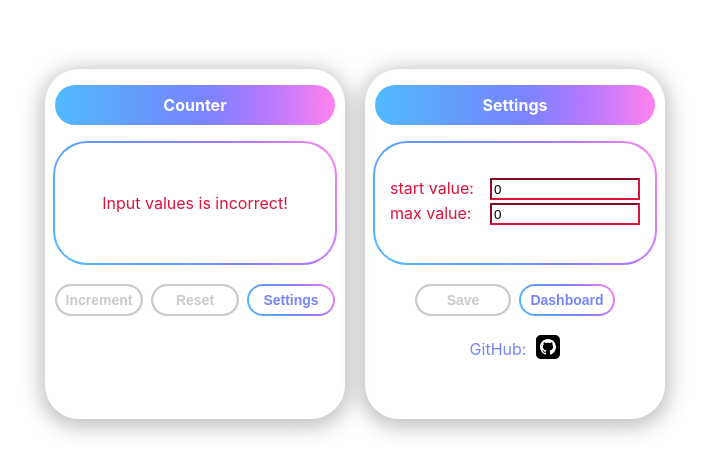
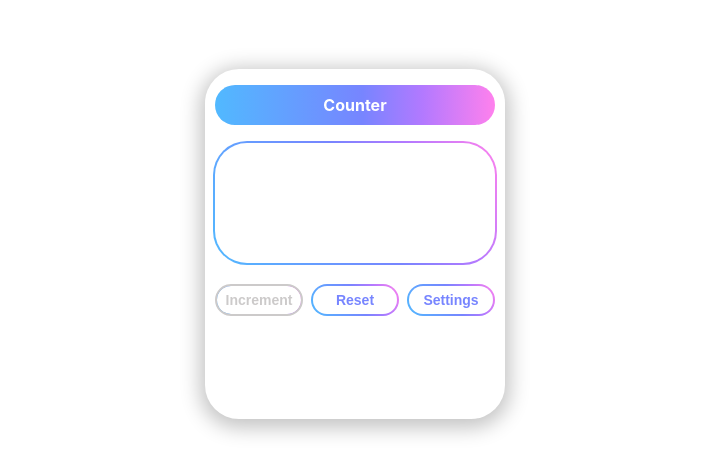
Before and after one commit to hrsk/counter, a React (Create React App) app: page /#/counter-with-settings in a window 1280 px wide. Shown: the part 156-630 px from the top of the page, without its empty margins (285-994 px from the left). Built offline with nearby package versions, Linux system fonts and the light colour scheme.

Commit message:
moving github logo to dashboard, refactoring

```diff
--- a/src/App.tsx
+++ b/src/App.tsx
@@ -1,12 +1,12 @@
+import { useSelector } from 'react-redux';
 import { Route, Routes } from 'react-router-dom';
 import './App.css';
 import { CounterWithSettings } from './counter_with_settings/CounterWithSettings';
+import { Settings } from './counter_with_settings/settings/Settings';
 import { Dashboard } from './dashboard/Dashboard';
+import { InitialStateType } from './reducers/counter-with-settings-reducer';
 import { SimpleCounter } from './simple_counter/SimpleCounter';
-import { Settings } from './counter_with_settings/settings/Settings';
-import { useSelector } from 'react-redux';
 import { AppStateType } from './store/store';
-import { InitialStateType } from './reducers/counter-with-settings-reducer';
 
 export const App = () => {
 
--- a/src/counter_with_settings/CounterWithSettings.module.css
+++ /dev/null
@@ -1,4 +0,0 @@
-.wrapper {
-    display: flex;
-    gap: 20px;
-}
--- a/src/counter_with_settings/CounterWithSettings.tsx
+++ b/src/counter_with_settings/CounterWithSettings.tsx
@@ -1,10 +1,8 @@
-import { useEffect } from "react"
-import { useDispatch } from "react-redux"
-import { setCounterError } from "../reducers/counter-errors-reducer"
-import { setMaxValue, setStartValue } from "../reducers/counter-with-settings-reducer"
-import style from './CounterWithSettings.module.css'
-import { Counter } from "./counter/Counter"
-import { Settings } from "./settings/Settings"
+import { useDispatch, useSelector } from 'react-redux'
+import { useNavigate } from 'react-router-dom'
+import { styled } from 'styled-components'
+import { setCounterValue } from '../reducers/counter-with-settings-reducer'
+import { AppStateType } from '../store/store'
 
 type PropsType = {
     counterValue: number | undefined
@@ -15,53 +13,146 @@ type PropsType = {
 export const CounterWithSettings = (props: PropsType) => {
 
     const dispatch = useDispatch()
-    // const values = useSelector<AppStateType, InitialStateType>(state => state.counterWithSettings)
+    const error = useSelector<AppStateType, string>(state => state.counterErrors.errors[0])
+    const navigate = useNavigate();
 
-    // useEffect on first load page: check localstorage on presence of values and set
 
-    const maxValueFromLocalStorage = () => {
-        const valueAsString = localStorage.getItem("maxValue");
-        if (valueAsString) {
-            return JSON.parse(valueAsString)
-        } else return props.maxValue
+    const increment = () => {
+        if (props.counterValue !== undefined) {
+            dispatch(setCounterValue(props.counterValue + 1))
+        }
     }
 
-    const startValueFromLocalStorage = () => {
-        const valueAsString = localStorage.getItem("startValue");
-        if (valueAsString) {
-            return JSON.parse(valueAsString)
-        } else return props.startValue
+    const reset = () => {
+        dispatch(setCounterValue(props.startValue))
     }
 
-    useEffect(() => {
-        dispatch(setMaxValue(maxValueFromLocalStorage()))
-        dispatch(setStartValue(startValueFromLocalStorage()))
-        // dispatch(setCounterValue(startValueFromLocalStorage()))
-    }, [])
+    const onClickSettingsHandler = () => {
+        dispatch(setCounterValue(0));
+        navigate('/settings')
+    }
 
-    // useEffect errors
+    const incorrectValue = props.maxValue < props.startValue || props.startValue < 0 || props.maxValue < 0 || props.startValue === props.maxValue
+    const incrementDisabled = props.counterValue === props.maxValue || props.startValue < 0 || props.startValue >= props.maxValue || !!error
+    const resetDisabled = (props.counterValue !== undefined && props.counterValue < props.maxValue) || !!error
 
-    useEffect(() => {
-        if (props.counterValue === undefined) {
-            dispatch(setCounterError([`Enter values and press 'Save'!`]));
-        }
-        if (props.maxValue < props.startValue || props.startValue < 0 || props.maxValue < 0 || props.startValue === props.maxValue) {
-            dispatch(setCounterError(['Input values is incorrect!']))
-        }
-        if (props.counterValue === props.startValue) {
-            dispatch(setCounterError([]));
-        }
-    }, [props.startValue, props.maxValue, props.counterValue]);
+    const counterValueIsMax = props.counterValue === props.maxValue
 
     return (
-        <div className={style.wrapper}>
-            <Counter counterValue={props.counterValue}
-                startValue={props.startValue}
-                maxValue={props.maxValue} />
-            <Settings startValue={props.startValue}
-                maxValue={props.maxValue}
-                counterValue={props.counterValue}
-            />
-        </div>
+        <Wrapper>
+            <Title>Counter</Title>
+            <DisplayCounterValue>
+                {
+                    error
+                        ? <Text $textColor={error ? 'crimson' : ''}>{error}</Text>
+                        : <Text $textColor={counterValueIsMax ? '#543fbe ' : ''} $fontSize={counterValueIsMax ? '48px' : ''}>{props.counterValue}</Text>
+                }
+            </DisplayCounterValue>
+            <ButtonsWrapper>
+                <Button
+                    onClick={increment}
+                    disabled={incrementDisabled || incorrectValue}
+                >Increment</Button>
+                <Button
+                    onClick={reset}
+                    disabled={resetDisabled}
+                >Reset</Button>
+                <Button onClick={onClickSettingsHandler}>Settings</Button>
+            </ButtonsWrapper>
+        </Wrapper>
     )
 }
+
+
+const Wrapper = styled.section`
+    display: flex;
+    flex-direction: column;
+    align-items: center;
+    width: 300px;
+    height: 350px;
+    border-radius: 34px;
+
+    box-shadow: 0px 4px 20px 5px #0000003c;
+`
+
+const Title = styled.h3<{ $textColor?: string }>`
+    position: sticky;
+    width: 280px;
+    height: 40px;
+
+    display: flex;
+    align-items: center;
+    justify-content: center;
+
+    border-radius: 34px;
+    background: linear-gradient(89.94deg, #51b9ff 0%, #7785ff 52.6%, #b279ff 73.96%, #ff81ed 100%);
+
+    font: Inter;
+    font-size: 16px;
+    font-weight: 700;
+    line-height: 16px;
+    text-align: left;
+    color: ${props => props.$textColor || "#FFFFFF"};
+`
+
+const ButtonsWrapper = styled.div`
+    width: 280px;
+    height: 70px;
+    border-radius: 10px;
+    gap: 8px;
+    display: flex;
+    align-items: center;
+    justify-content: center;
+`
+const DisplayCounterValue = styled.div<{ $textColor?: string }>`
+    width: 280px;
+    height: 120px;
+    border-radius: 34px;
+    background:
+        linear-gradient(#fff, #fff) padding-box,
+        linear-gradient(60deg, #51b9ff 0%, #7785ff 52.6%, #b279ff 73.96%, #ff81ed 100%) border-box;
+        border: 2px solid transparent;
+    display: flex;
+    align-items: center;
+    justify-content: center;
+`
+
+const Button = styled.button<{ $textColor?: string }>`
+    width: 96px;
+    height: 32px;
+
+    background:
+        linear-gradient(#fff, #fff) padding-box,
+        linear-gradient(60deg, #51b9ff 0%, #7785ff 52.6%, #b279ff 73.96%, #ff81ed 100%) border-box;
+    border: 2px solid transparent;
+    border-radius: 34px;
+
+    color: ${props => props.$textColor || "#7785ff"};
+    font: Inter;
+    font-size: 14px;
+    font-weight: 700;
+    line-height: 14px;
+
+    &:hover {
+        color: ${props => props.$textColor || "#b279ff"};
+        background:
+        linear-gradient(#fff, #fff) padding-box,
+        linear-gradient(60deg, #ff81ed 0%, #b279ff 52.6%, #7785ff 73.96%, #51b9ff 100%) border-box;
+    border: 2px solid transparent;
+    border-radius: 34px;
+    }
+
+    &:disabled {
+    color: #cccaca;
+    border: 2px solid #cccaca;
+    border-radius: 34px;
+    }
+    &:disabled:hover {
+        color: #cccaca
+    }
+`;
+
+const Text = styled.span<{ $textColor?: string, $fontSize?: string }>`
+color: ${props => props.$textColor || '#7785ff'};
+font-size: ${props => props.$fontSize || '16px'};
+`
--- a/src/counter_with_settings/counter/Counter.tsx
+++ /dev/null
@@ -1,159 +0,0 @@
-import { useDispatch } from 'react-redux'
-import { setCounterValue } from '../../reducers/counter-with-settings-reducer'
-import { useSelector } from 'react-redux'
-import { AppStateType } from '../../store/store'
-import { useNavigate } from 'react-router-dom'
-import { styled } from 'styled-components'
-
-type PropsType = {
-    counterValue: number | undefined
-    startValue: number
-    maxValue: number
-}
-
-export const Counter = (props: PropsType) => {
-
-    const dispatch = useDispatch()
-    const error = useSelector<AppStateType, string>(state => state.counterErrors.errors[0])
-    const navigate = useNavigate();
-
-
-    const increment = () => {
-        if (props.counterValue !== undefined) {
-            dispatch(setCounterValue(props.counterValue + 1))
-        }
-    }
-
-    const reset = () => {
-        dispatch(setCounterValue(props.startValue))
-    }
-
-    const onClickSettingsHandler = () => {
-        dispatch(setCounterValue(0));
-        navigate('/settings')
-    }
-
-    const incorrectValue = props.maxValue < props.startValue || props.startValue < 0 || props.maxValue < 0 || props.startValue === props.maxValue
-    const incrementDisabled = props.counterValue === props.maxValue || props.startValue < 0 || props.startValue >= props.maxValue || !!error
-    const resetDisabled = (props.counterValue !== undefined && props.counterValue < props.maxValue) || !!error
-
-    const counterValueIsMax = props.counterValue === props.maxValue
-
-    return (
-        <Wrapper>
-            <Title>Counter</Title>
-            <DisplayCounterValue>
-                {
-                    error
-                        ? <Text $textColor={error ? 'crimson' : ''}>{error}</Text>
-                        : <Text $textColor={counterValueIsMax ? '#543fbe ' : ''} $fontSize={counterValueIsMax ? '48px' : ''}>{props.counterValue}</Text>
-                }
-            </DisplayCounterValue>
-            <ButtonsWrapper>
-                <Button
-                    onClick={increment}
-                    disabled={incrementDisabled || incorrectValue}
-                >Increment</Button>
-                <Button
-                    onClick={reset}
-                    disabled={resetDisabled}
-                >Reset</Button>
-                <Button onClick={onClickSettingsHandler}>Settings</Button>
-            </ButtonsWrapper>
-        </Wrapper>
-    )
-}
-
-
-const Wrapper = styled.section`
-    display: flex;
-    flex-direction: column;
-    align-items: center;
-    width: 300px;
-    height: 350px;
-    border-radius: 34px;
-
-    box-shadow: 0px 4px 20px 5px #0000003c;
-`
-
-const Title = styled.h3<{ $textColor?: string }>`
-    position: sticky;
-    width: 280px;
-    height: 40px;
-
-    display: flex;
-    align-items: center;
-    justify-content: center;
-
-    border-radius: 34px;
-    background: linear-gradient(89.94deg, #51b9ff 0%, #7785ff 52.6%, #b279ff 73.96%, #ff81ed 100%);
-
-    font: Inter;
-    font-size: 16px;
-    font-weight: 700;
-    line-height: 16px;
-    text-align: left;
-    color: ${props => props.$textColor || "#FFFFFF"};
-`
-
-const ButtonsWrapper = styled.div`
-    width: 280px;
-    height: 70px;
-    border-radius: 10px;
-    gap: 8px;
-    display: flex;
-    align-items: center;
-    justify-content: center;
-`
-const DisplayCounterValue = styled.div<{ $textColor?: string }>`
-    width: 280px;
-    height: 120px;
-    border-radius: 34px;
-    background:
-        linear-gradient(#fff, #fff) padding-box,
-        linear-gradient(60deg, #51b9ff 0%, #7785ff 52.6%, #b279ff 73.96%, #ff81ed 100%) border-box;
-        border: 2px solid transparent;
-    display: flex;
-    align-items: center;
-    justify-content: center;
-`
-
-const Button = styled.button<{ $textColor?: string }>`
-    width: 96px;
-    height: 32px;
-
-    background:
-        linear-gradient(#fff, #fff) padding-box,
-        linear-gradient(60deg, #51b9ff 0%, #7785ff 52.6%, #b279ff 73.96%, #ff81ed 100%) border-box;
-    border: 2px solid transparent;
-    border-radius: 34px;
-
-    color: ${props => props.$textColor || "#7785ff"};
-    font: Inter;
-    font-size: 14px;
-    font-weight: 700;
-    line-height: 14px;
-
-    &:hover {
-        color: ${props => props.$textColor || "#b279ff"};
-        background:
-        linear-gradient(#fff, #fff) padding-box,
-        linear-gradient(60deg, #ff81ed 0%, #b279ff 52.6%, #7785ff 73.96%, #51b9ff 100%) border-box;
-    border: 2px solid transparent;
-    border-radius: 34px;
-    }
-
-    &:disabled {
-    color: #cccaca;
-    border: 2px solid #cccaca;
-    border-radius: 34px;
-    }
-    &:disabled:hover {
-        color: #cccaca
-    }
-`;
-
-const Text = styled.span<{ $textColor?: string, $fontSize?: string }>`
-color: ${props => props.$textColor || '#7785ff'};
-font-size: ${props => props.$fontSize || '16px'};
-`
--- a/src/counter_with_settings/settings/Settings.tsx
+++ b/src/counter_with_settings/settings/Settings.tsx
@@ -3,7 +3,6 @@ import { useDispatch } from 'react-redux'
 import { NavLink as BaseNavLink, useNavigate } from 'react-router-dom'
 import { setCounterValue, setMaxValue, setStartValue } from '../../reducers/counter-with-settings-reducer'
 import { styled } from 'styled-components'
-import sprite from '../../assets/images/sprite.svg'
 
 type PropsType = {
     counterValue: number | undefined
@@ -53,16 +52,6 @@ export const Settings = (props: PropsType) => {
                     <NavLink to={'/'}>Dashboard</NavLink>
                 </Button>
             </ButtonsWrapper>
-            <SocialMediaWrapper>
-                <Text>
-                    GitHub:
-                </Text>
-                <SocialMediaItemLink to={'https://github.com/hrsk/counter'}>
-                    <SocialMediaItemIcon width={'24px'} height={'24px'} viewBox={'0 0 24 24'}>
-                        <use xlinkHref={`${sprite}#${'github'}`} />
-                    </SocialMediaItemIcon>
-                </SocialMediaItemLink>
-            </SocialMediaWrapper>
         </Wrapper>
     )
 }
@@ -198,19 +187,3 @@ const Input = styled.input<{ $borderColor?: string }>`
     border-color:  ${props => props.$borderColor};
     height: 16px;
 `
-
-const SocialMediaItemIcon = styled.svg<{
-    viewBox?: string, width?: string, height?: string
-}>`
-`
-const SocialMediaItemLink = styled(BaseNavLink)`
-    ${SocialMediaItemIcon}:hover {
-        transform: scale(1.5);
-    }
-`
-const SocialMediaWrapper = styled.div`
-    display: flex;
-    align-content:  center;
-    gap: 10px;
-    align-items: center;
-`
--- a/src/dashboard/Dashboard.tsx
+++ b/src/dashboard/Dashboard.tsx
@@ -1,5 +1,6 @@
 import { NavLink as BaseNavLink } from "react-router-dom";
 import styled from "styled-components";
+import sprite from '../assets/images/sprite.svg'
 
 export const Dashboard = () => {
     return (
@@ -9,6 +10,16 @@ export const Dashboard = () => {
                 <NavLink to={'/counter-with-settings'}>counter with settings</NavLink>
                 <NavLink to={'/simple-counter'}>simple counter</NavLink>
             </LinksWrapper>
+            <SocialMediaWrapper>
+                <Text>
+                    GitHub:
+                </Text>
+                <SocialMediaItemLink to={'https://github.com/hrsk/counter'}>
+                    <SocialMediaItemIcon width={'24px'} height={'24px'} viewBox={'0 0 24 24'}>
+                        <use xlinkHref={`${sprite}#${'github'}`} />
+                    </SocialMediaItemIcon>
+                </SocialMediaItemLink>
+            </SocialMediaWrapper>
         </Wrapper>
     );
 };
@@ -33,8 +44,7 @@ const Title = styled.h3<{ $textColor?: string }>`
     align-items: center;
     justify-content: center;
 
-    border-radius: 10px;
-    margin-bottom: 20px;
+    border-radius: 34px;
     background: linear-gradient(89.94deg, #51b9ff 0%, #7785ff 52.6%, #b279ff 73.96%, #ff81ed 100%);
 
     font: Inter;
@@ -115,3 +125,25 @@ const LinksWrapper = styled.div`
     align-items: center;
     justify-content: center;
 `
+
+const Text = styled.span<{ $textColor?: string, $fontSize?: string }>`
+color: ${props => props.$textColor || '#7785ff'};
+font-size: ${props => props.$fontSize || '16px'};
+`
+
+const SocialMediaItemIcon = styled.svg<{
+    viewBox?: string, width?: string, height?: string
+}>`
+`
+const SocialMediaItemLink = styled(BaseNavLink)`
+    ${SocialMediaItemIcon}:hover {
+        transform: scale(1.5);
+    }
+`
+const SocialMediaWrapper = styled.div`
+    display: flex;
+    position: absolute;
+    align-items: center;
+    bottom: 10px;
+    gap: 10px;
+`
```
